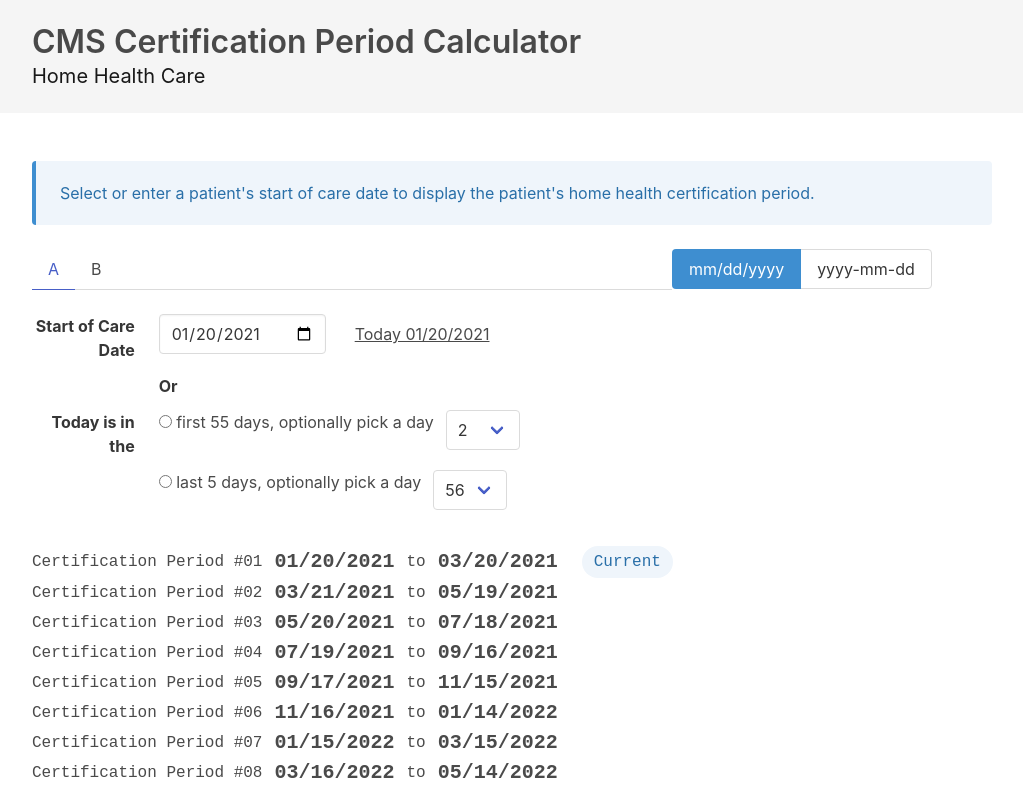
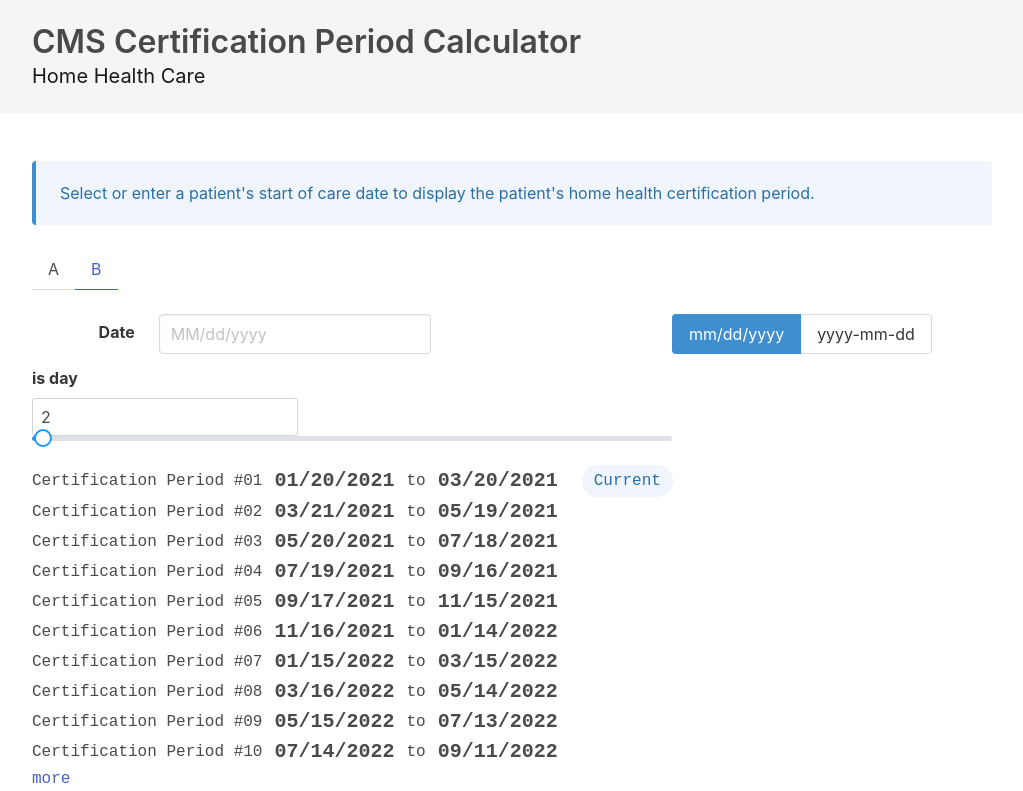
Before and after one commit to imranamans/cms-certification-period, a Vue app: page / in a window 1280 px wide. Shown: the top 791 px of the page, without its empty margins (128-1151 px from the left). Built offline with nearby package versions, Linux system fonts and the light colour scheme.

Commit message:
Try PrimeView components. A/B testing new soc date selection

```diff
--- a/package.json
+++ b/package.json
@@ -11,6 +11,8 @@
     "bulma": "^0.9.1",
     "lodash-es": "^4.17.20",
     "luxon": "^1.25.0",
+    "primeicons": "^4.1.0",
+    "primevue": "^3.2.0-rc.1",
     "vue": "^3.0.5"
   },
   "devDependencies": {
--- a/src/App.vue
+++ b/src/App.vue
@@ -27,6 +27,9 @@
 <script setup>
 import CmsCertificationPeriodCalculator from "./components/CmsCertificationPeriodCalculator.vue";
 import "bulma/css/bulma.css";
+import "primevue/resources/themes/saga-blue/theme.css"; //theme
+import "primevue/resources/primevue.min.css"; //core css
+import "primeicons/primeicons.css"; //icons
 </script>
 
 <style>
--- a/src/components/CmsCertificationPeriodCalculator.vue
+++ b/src/components/CmsCertificationPeriodCalculator.vue
@@ -5,9 +5,8 @@
     </div>
   </article>
   <div class="tile is-ancestor is-vertical">
-    <div class="tile is-parent">
-      <div class="tile is-child is-8">
-        <div class="tabs">
+    <div class="tile is-parent is-8">
+      <div class="tabs is-centered">
         <ul>
           <li :class="{ 'is-active': tab === 'A' }">
             <a @click="tab = 'A'">A</a>
@@ -17,6 +16,9 @@
           </li>
         </ul>
       </div>
+    </div>
+    <div class="tile is-parent">
+      <div class="tile is-child is-8">
         <div class="block" v-if="tab === 'A'">
           <StartOfCareDateSelection
             :dateFormat="dateFormat"
@@ -24,7 +26,7 @@
           />
         </div>
         <div class="block" v-if="tab === 'B'">
-          <!--  -->
+          <StartOfCareDateSelectionB :dateFormat="dateFormat" />
         </div>
       </div>
 
@@ -65,9 +67,14 @@
 import { DateTime } from "luxon";
 import CertificationPeriodDisplay from "./CertificationPeriodDisplay.vue";
 import StartOfCareDateSelection from "./StartOfCareDateSelection.vue";
+import StartOfCareDateSelectionB from "./StartOfCareDateSelectionB.vue";
 
 export default {
-  components: { CertificationPeriodDisplay, StartOfCareDateSelection },
+  components: {
+    CertificationPeriodDisplay,
+    StartOfCareDateSelection,
+    StartOfCareDateSelectionB,
+  },
   data() {
     return {
       message:
@@ -75,7 +82,7 @@
       dateFormat: "MM/dd/yyyy",
       socDate: DateTime.local().startOf("day").toISODate(),
       defaultCertPeriodDisplayCount: 10,
-      tab: "A",
+      tab: "B",
     };
   },
   methods: {
--- /dev/null
+++ b/src/components/StartOfCareDateSelectionB.vue
@@ -0,0 +1,51 @@
+<template>
+  <div class="field is-horizontal">
+    <div class="field-label is-normal">
+      <label for="" class="label">Date</label>
+    </div>
+    <div class="field-body">
+      <div class="field is-narrow">
+        <div class="control">
+          <input
+            v-model="theDate"
+            type="text"
+            class="input"
+            :placeholder="this.dateFormat"
+          />
+        </div>
+      </div>
+    </div>
+  </div>
+  <div class="field">
+    <label for="" class="label">is day</label>
+    <div class="control">
+      <InputText v-model.number="isDay" />
+      <Slider v-model="isDay" :min="1" :max="60" />
+    </div>
+  </div>
+</template>
+
+<script>
+import InputText from "primevue/inputtext";
+
+export default {
+  components: {
+      InputText
+  },
+  props: {
+    dateFormat: {
+      type: String,
+      default: "MM/dd/yyyy",
+    },
+  },
+  data() {
+    return {
+      isDay: 2,
+      theDate: "",
+    };
+  },
+};
+</script>
+
+<style>
+</style>
```
Also changed, not shown: src/main.js (+9 -1 lines), 1 other file (tests, documents, lock files or other folders). Lines whose indentation alone changed are shown as unchanged.
